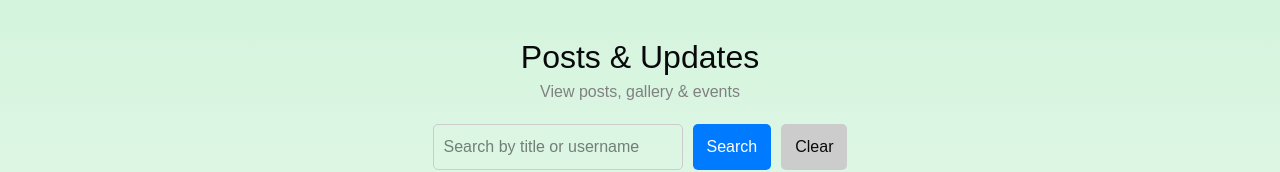
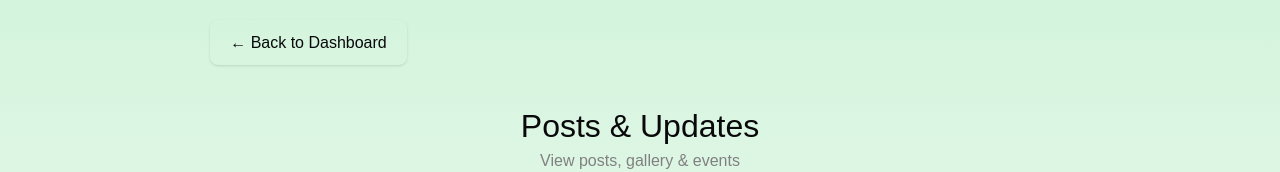
Before and after one commit to saranshhalwai/Cgangafrontend, a React (Vite) app: page /ViewPage in a window 1280 px wide. Shown: the top 172 px of the page. Built offline with nearby package versions, Linux system fonts and the light colour scheme; no server answers; sample sign-in values are in the browser's storage.

Commit message:
Add user fetching and state management in ViewPage
Refactor ViewPage component to include current user state and fetch username from API.

```diff
--- a/src/pages/ViewPage.tsx
+++ b/src/pages/ViewPage.tsx
@@ -1,5 +1,5 @@
 import React, { useEffect, useState } from "react";
-
+import { useNavigate } from "react-router-dom";
 const API_BASE = "http://127.0.0.1:8000"; // ← your backend
 
 // ================= Interfaces ===================
@@ -24,9 +24,6 @@ interface EventItem {
   date: string;
   location: string;
 }
-
-const currentUser = "Harsh";
-
 // ======================================================
 // MAIN PAGE
 // ======================================================
@@ -37,7 +34,7 @@ const ViewPage: React.FC = () => {
 
   const [gallery, setGallery] = useState<GalleryItem[]>([]);
   const [events, setEvents] = useState<EventItem[]>([]);
-
+  const navigate = useNavigate();
   const [modalImage, setModalImage] = useState<string | null>(null);
 
   // Utility
@@ -88,6 +85,13 @@ const ViewPage: React.FC = () => {
     setSearchTerm("");
     setFilteredPosts(allPosts);
   };
+ const [currentUser, setCurrentUser] = useState("");
+
+useEffect(() => {
+  fetch(`${API_BASE}/simple_user`)
+    .then(res => res.json())
+    .then(data => setCurrentUser(data.username));
+}, []);
 
   // Modal
   const openModal = (image: string) => setModalImage(image);
@@ -184,7 +188,12 @@ const ViewPage: React.FC = () => {
         .modal-image { width: 100%; border-radius: 10px; }
         .close-btn { font-size: 28px; cursor: pointer; float: right; }
       `}</style>
-
+    <button
+        onClick={() => navigate("/dashboard")}
+        className="self-start mb-6 px-4 py-2 bg-green-500 text-white rounded-lg shadow hover:bg-green-600 transition"
+      >
+        ← Back to Dashboard
+      </button>
       {/* Header */}
       <header className="header">
         <h1>Posts & Updates</h1>
```
